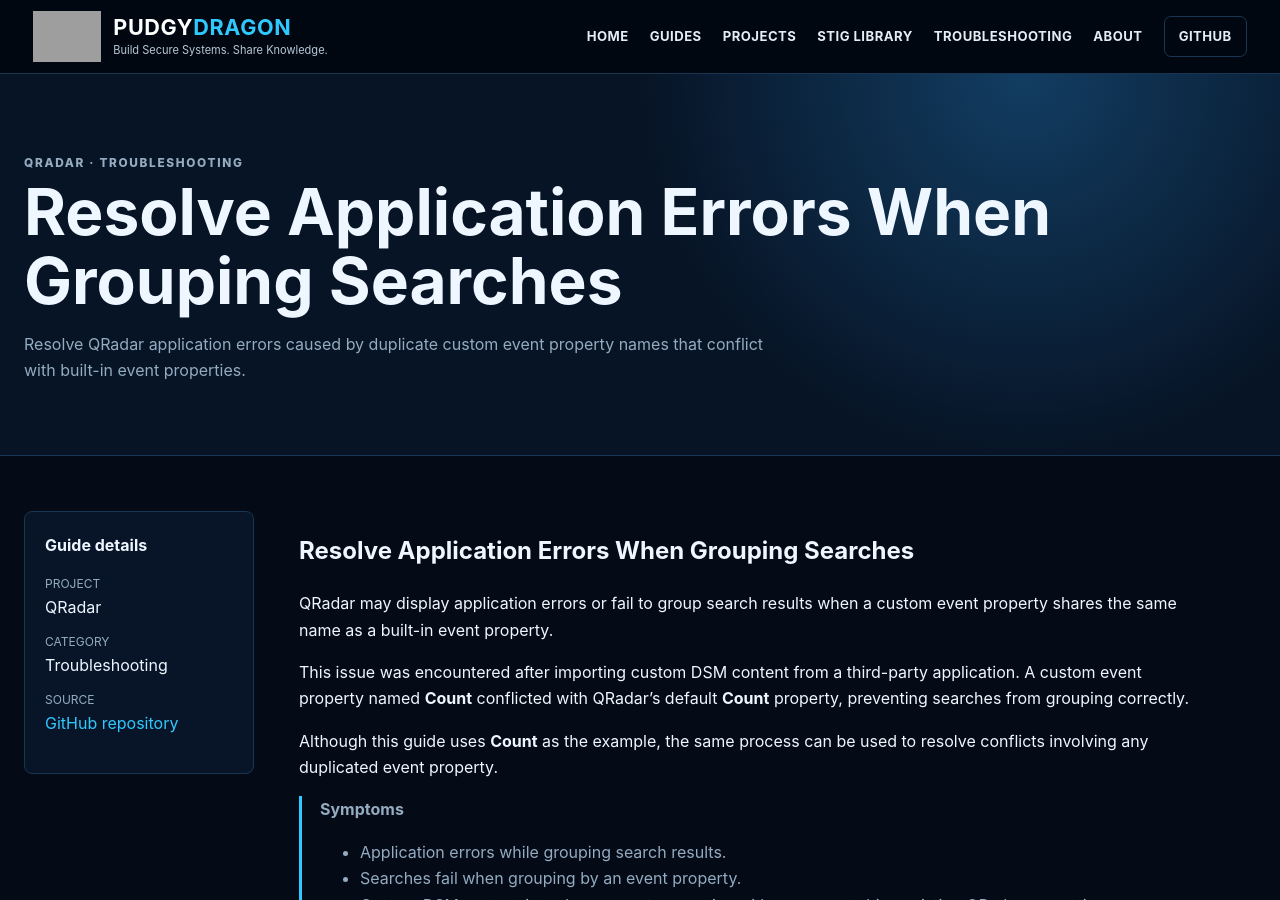
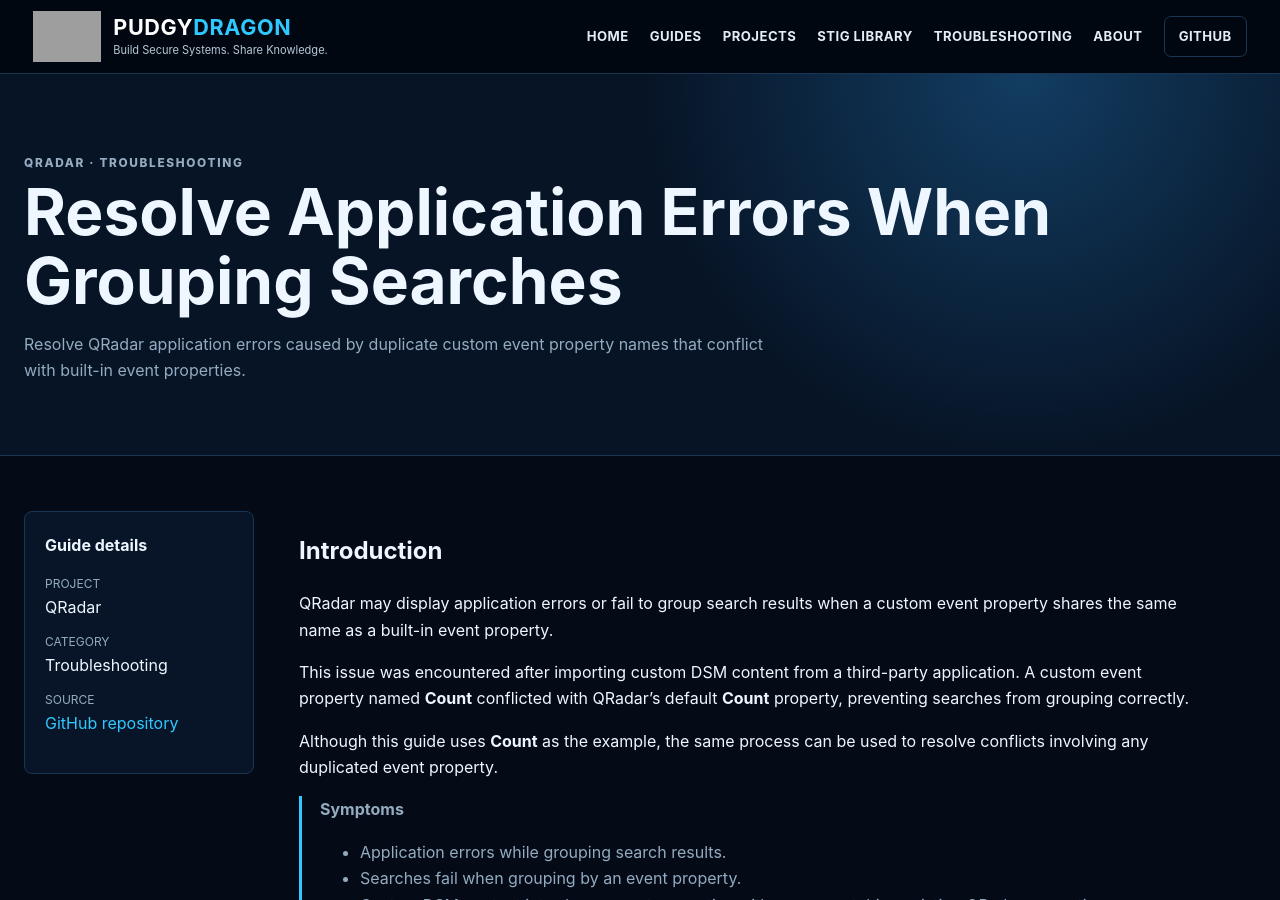
Before and after one commit to PudgyDragon/pudgydragon.github.io, a Jekyll site: the page built from _guides/qradar-troubleshooting-applicationerror.md, in a window 1280 px wide and 900 px high. Built offline with Jekyll 4.4.1, drawn with Linux system fonts in a browser that asks for light colours; grey boxes are pictures that could not be loaded.

Commit message:
Update qradar-troubleshooting-applicationerror.md

```diff
--- a/_guides/qradar-troubleshooting-applicationerror.md
+++ b/_guides/qradar-troubleshooting-applicationerror.md
@@ -6,7 +6,7 @@
 source_url: "https://github.com/PudgyDragon/QRadar/blob/main/Troubleshooting/ApplicationError.md"
 ---
 
-# Resolve Application Errors When Grouping Searches
+# Introduction
 
 QRadar may display application errors or fail to group search results when a custom event property shares the same name as a built-in event property.
 
```
